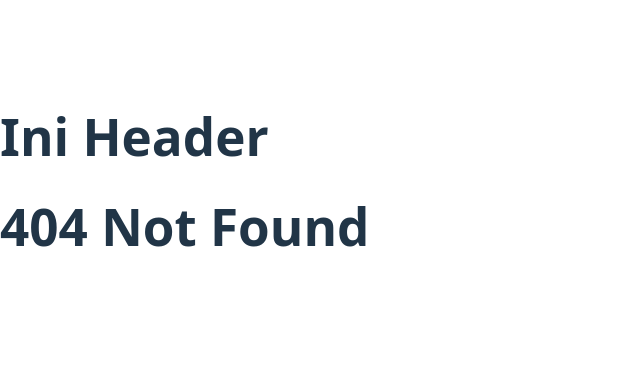
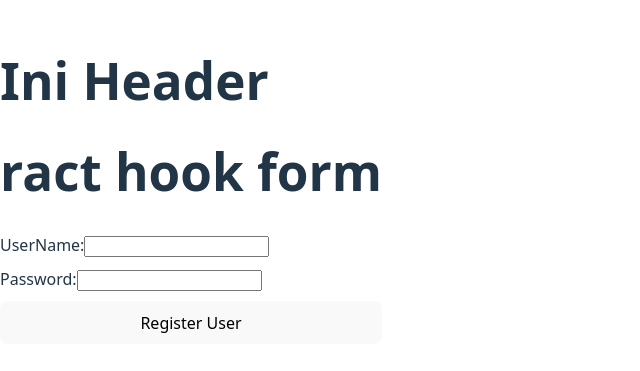
Before and after one commit to IrfanAqila31/ReactBasic, a React (Vite) app: page /rhf in a window 1280 px wide. Before the commit this address had no page. Shown: the part 219-590 px from the top of the page, without its empty margins (0-640 px from the left). Built offline with nearby package versions, Linux system fonts and the light colour scheme.

Commit message:
belajar form input 3

```diff
--- a/package.json
+++ b/package.json
@@ -10,9 +10,12 @@
     "preview": "vite preview"
   },
   "dependencies": {
+    "@hookform/resolvers": "^5.2.2",
     "react": "^19.2.0",
     "react-dom": "^19.2.0",
-    "react-router": "^7.13.0"
+    "react-hook-form": "^7.71.2",
+    "react-router": "^7.13.0",
+    "zod": "^4.3.6"
   },
   "devDependencies": {
     "@eslint/js": "^9.39.1",
--- a/src/App.tsx
+++ b/src/App.tsx
@@ -16,6 +16,7 @@
 import ContactPage from "./pages/ContactPage";
 import ProductsPage from "./pages/ProductsPage";
 import FormPage from "./pages/FormPage";
+import RHFPage from "./pages/RHFPage";
 
 // komponen
 // function App() {
@@ -190,6 +191,7 @@
         <Route path="/product/:slug" element={<ProductPage />} />
 
         <Route path="/form" element={<FormPage />} />
+        <Route path="/rhf" element={<RHFPage />} />
 
         {/* path bintang * sama seperti else. jika path homepage dan terms tidak ke hit, makan akan masuk ke notfound page */}
         <Route path="*" element={<NotFoundPage />} />
--- a/src/pages/FormPage.tsx
+++ b/src/pages/FormPage.tsx
@@ -62,6 +62,7 @@
           type="email"
           value={emailInput}
         />
+        <span style={{color:'red'}}>{fullNameErrorMessage}</span>
         <label htmlFor="password">Password</label>
         <input
           onChange={(event) => setPasswordInput(event.target.value)}
@@ -69,6 +70,7 @@
           type="password"
           value={passwordInput}
         />
+        <span style={{color:'red'}}>{passwordErrorMessage}</span>
         <button onClick={handleSubmit}>Submit</button>
       </div>
     </div>
--- /dev/null
+++ b/src/pages/RHFPage.tsx
@@ -0,0 +1,37 @@
+import { useForm } from "react-hook-form";
+
+const RHFPage = () => {
+  const form = useForm<{ password: string; username: string }>();
+
+  //   values data dari handleSubmit, yang diambil dari input yang sudah di register
+  const handleRegisterUser = (values: {
+    password: string;
+    username: string;
+  }) => {
+    alert("form submited");
+    console.log(values);
+  };
+  return (
+    // ... spread untuk membuka bungkus form dan mengambil semua properti yang ada di dalamnya
+    <div>
+      <h1>ract hook form</h1>
+
+      <form
+        onSubmit={form.handleSubmit(handleRegisterUser)}
+        style={{ display: "flex", flexDirection: "column", gap: "10px" }}
+      >
+        <label>
+          UserName:
+          <input type="text" {...form.register("username")} />
+        </label>
+        <label>
+          Password:
+          <input type="password" {...form.register("password")} />
+        </label>
+        {/* button mentrigger karena berada di dalam tag form yang ada onSubmit */}
+        <button>Register User</button>
+      </form>
+    </div>
+  );
+};
+export default RHFPage;
```
Also changed, not shown: 1 other file (tests, documents, lock files or other folders).
